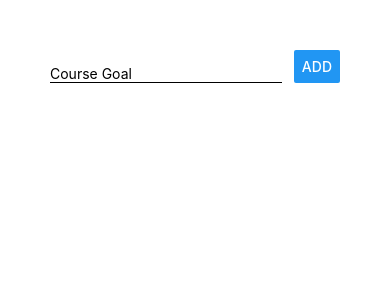
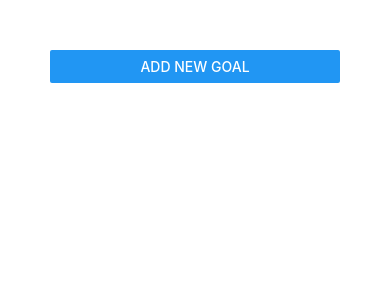
Before and after one commit to miafrank/react-native-udemy, a React Native app: screen / in a window 390 px wide. Shown: the top 300 px of the page. Built offline with nearby package versions, Linux system fonts and the light colour scheme.

Commit message:
added cancel feature

```diff
--- a/App.js
+++ b/App.js
@@ -1,19 +1,12 @@
 import { StatusBar } from "expo-status-bar";
 import React, { useState } from "react";
-import {
-  StyleSheet,
-  Text,
-  View,
-  TextInput,
-  Button,
-  FlatList,
-} from "react-native";
-
+import { StyleSheet, View, FlatList, Button } from "react-native";
 import GoalItem from "./components/GoalItem";
 import GoalInput from "./components/GoalInput";
 
 export default function App() {
   const [courseGoals, setCourseGoals] = useState([]);
+  const [isAddMode, setIsAddMode] = useState(false);
 
   const addGoalHandler = (goalTitle) => {
     // Guarenteed latest snapshot of state
@@ -21,6 +14,7 @@ export default function App() {
       ...currentGoals,
       { id: Math.random().toString(), value: goalTitle },
     ]);
+    setIsAddMode(false);
   };
 
   const removeGoalHandler = (goalId) => {
@@ -28,9 +22,16 @@ export default function App() {
       return currentGoals.filter((goal) => goal.id !== goalId);
     });
   };
+
+  const cancelGoalAdditionHandler = () => {
+    setIsAddMode(false);
+  }
+
+
   return (
     <View style={styles.screen}>
-      <GoalInput onAddGoal={addGoalHandler} />
+      <Button title="Add New Goal" onPress={() => setIsAddMode(true)} />
+      <GoalInput visible={isAddMode} onAddGoal={addGoalHandler} onCancel={cancelGoalAdditionHandler}/>
       <FlatList
         keyExtractor={(item, index) => item.id}
         data={courseGoals}
--- a/components/GoalInput.js
+++ b/components/GoalInput.js
@@ -1,5 +1,5 @@
 import React, { useState } from "react";
-import { View, Button, TextInput, StyleSheet } from "react-native";
+import { View, Button, TextInput, StyleSheet, Modal } from "react-native";
 
 const GoalInput = (props) => {
   const [enteredGoal, setEnteredGoal] = useState("");
@@ -7,7 +7,13 @@ const GoalInput = (props) => {
     setEnteredGoal(enteredText);
   };
 
+  const addGoalHandler = () => {
+    props.onAddGoal(enteredGoal);
+    setEnteredGoal('');
+  };
+
   return (
+    <Modal visible={props.visible} animationType="slide">
       <View style={styles.inputContainer}>
         <TextInput
           placeholder="Course Goal"
@@ -15,22 +21,33 @@ const GoalInput = (props) => {
           onChangeText={goalInputHandler}
           value={enteredGoal}
         />
-      <Button title="Add" onPress={props.onAddGoal.bind(this, enteredGoal)} />
+        <View style={styles.buttonContainer}>
+        <Button title="Cancel" color="red" onPress={props.onCancel}/>
+        <Button title="Add" onPress={addGoalHandler} />
         </View>
+
+      </View>
+    </Modal>
   );
 };
 
 const styles = StyleSheet.create({
   inputContainer: {
-    flexDirection: "row",
-    justifyContent: "space-between",
-    alignItems: "flex-end",
+    flex: 1,
+    justifyContent: "center",
+    alignItems: "center",
   },
   input: {
     width: "80%",
     borderBottomColor: "black",
     borderBottomWidth: 1,
+    marginBottom: 10,
   },
+  buttonContainer: {
+      flexDirection: 'row-reverse',
+      justifyContent: 'space-between',
+      width: '80%'
+  }
 });
 
 export default GoalInput;
```
Lines whose indentation alone changed are shown as unchanged.
